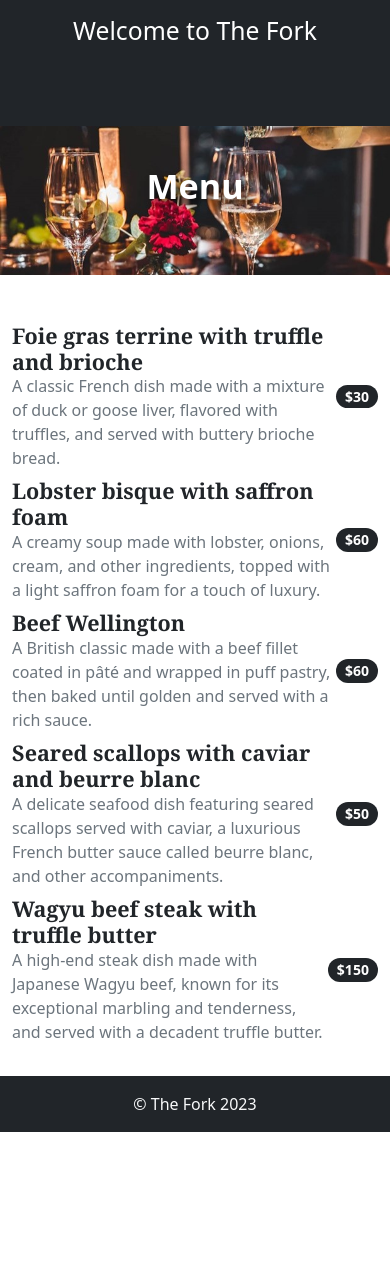
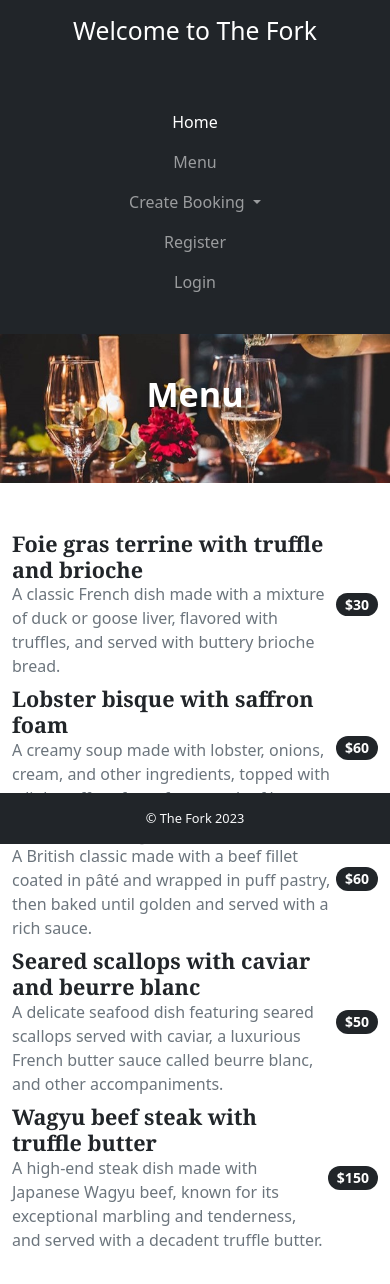
Before and after one commit to MollyAdamsson/The-fork, a Django app: page /menu/ in a window 390 px wide. Before the commit the page ends 1132 px from the top, so only its background shows below. Run offline with Django 3.2, Linux system fonts and the light colour scheme; some libraries are stand-ins or nearby versions.

Commit message:
Added some css styling to be able to apply it on smaller screens, fixed some issues with the heroku deployment

```diff
--- a/blog/models.py
+++ b/blog/models.py
@@ -31,7 +31,7 @@ class Booking(models.Model):
         # Check if the date and time is already booked
         if Booking.objects.filter(date=date, time=time).exists():
             raise forms.ValidationError(
-                'This date and time has already been booked. Please select a different date and time.'
+                'This date and time is already booked. Please try again.'
                 )
         return date
 
--- a/blog/urls.py
+++ b/blog/urls.py
@@ -14,7 +14,8 @@ urlpatterns = [
         'managebooking/', views.ManageBookingView.as_view(),
         name='managebooking'
         ),
-    path('editbooking/<int:pk>/', views.EditBookingView.as_view(),
+    path(
+        'editbooking/<int:pk>/', views.EditBookingView.as_view(),
         name='editbooking'
         ),
     path(
--- /dev/null
+++ b/runtime.txt
@@ -0,0 +1 @@
+python-3.9.16
--- a/static/css/style.css
+++ b/static/css/style.css
@@ -29,3 +29,81 @@ footer {
 .page-height {
   min-height: 100vh;
 }
+
+@media screen and (min-width: 700px) {
+  body {
+    font-size: 1.2rem;
+  }
+
+  .btn-signup {
+    font-size: 1.2rem;
+  }
+
+  footer {
+    font-size: 1.2rem;
+  }
+
+  .page-height {
+    min-height: 80vh;
+  }
+}
+
+@media screen and (max-width: 767px) {
+  body {
+    font-size: 1rem;
+  }
+
+  .btn-signup {
+    font-size: 0.9rem;
+  }
+
+  footer {
+    font-size: 0.8rem;
+  }
+
+  .page-height {
+    min-height: 100%;
+  }
+}
+
+@media screen and (min-width: 1000px) {
+  body {
+    font-size: 1.3rem;
+  }
+
+  .btn-signup {
+    font-size: 1.1rem;
+  }
+
+  footer {
+    font-size: 1rem;
+  }
+
+  .page-height {
+    min-height: 90vh;
+  }
+}
+
+@media screen and (max-width: 676px) {
+  .navbar-collapse {
+    display: block !important;
+    height: auto !important;
+    padding-bottom: 0;
+    overflow: visible !important;
+  }
+  footer {
+    position: fixed;
+    bottom: 0;
+    left: 0;
+    right: 0;
+  }
+}
+
+@media screen and (max-width: 1024px) {
+  .navbar-collapse {
+    display: block !important;
+    height: auto !important;
+    padding-bottom: 0;
+    overflow: visible !important;
+  }
+}
--- a/templates/booking_success.html
+++ b/templates/booking_success.html
@@ -3,7 +3,7 @@
 {% block content %}
 
 <!-- Booking sucessfull page -->
-<div class="text-center mb-5">
+<div class="text-center mb-5 page-height">
     <p>The reservation has now been made, click <a href="{% url 'managebooking' %}">here</a> to view the reservation</p>
 </div>
 
--- a/templates/create_booking.html
+++ b/templates/create_booking.html
@@ -6,7 +6,7 @@
 {% endif %}
 <!-- Create booking form -->
 {% if not user.is_authenticated %}
-<div class="container my-5">
+<div class="container my-5 page-height">
   <div class="row justify-content-center align-items-center">
     <div class="col-md-8">
       <div class="card">
--- a/templates/delete_success.html
+++ b/templates/delete_success.html
@@ -5,9 +5,9 @@
 
 <!-- Booking confirm delete -->
 {% if success == True %}
-
+<div class="page-height">
 <p class="text-center mb-5">You have now deleted the reservation, click <a href="{% url 'home' %}">here</a> to get back to the main page</p>
-
+</div>
 {% else %}
 
 <p>Fail</p>
--- a/templates/edit_booking.html
+++ b/templates/edit_booking.html
@@ -3,7 +3,7 @@
 {% block content %}
 
 <!-- Edit booking form -->
-<div class="container">
+<div class="container page-height">
     <div class="row justify-content-center mt-5">
       <div class="col-md-6">
         {% if showForm == True %}
--- a/templates/menu.html
+++ b/templates/menu.html
@@ -4,7 +4,7 @@
 
 <!-- Menu -->
 
-<div class="position-relative">
+<div class="position-relative page-height">
   <div class="container-fluid p-0">
       <img src="{% static 'images/menu1.jpg' %}" class="w-100 img-fluid d-block" alt="Top of the menu swirl image divider">
   </div>
```
Also changed, not shown: requirements.txt (+13 -14 lines), .gitpod.yml, README.md, readme.images/responsive.png (added).
